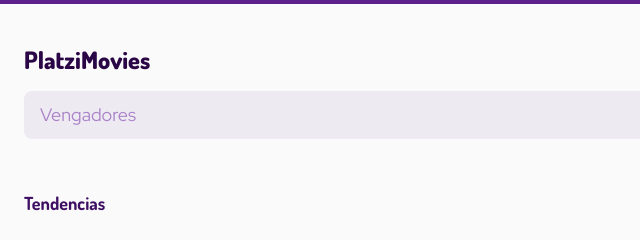
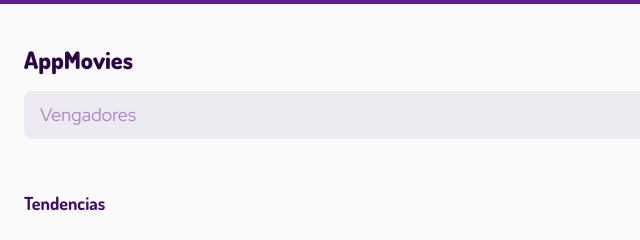
Before and after one commit to S3bastianUriel/Movies-app-, a website: page index.html in a window 1280 px wide. Shown: the top 240 px of the page, 0-640 px from the left. Drawn offline with nearby package versions, Linux system fonts and the light colour scheme; no server answers.

Commit message:
Se modifico el titulo de la app en el archivo index.html (de nuevo)

```diff
--- a/index.html
+++ b/index.html
@@ -14,7 +14,7 @@
   <body>
     <header id="header" class="header-container ">
       <span class="header-arrow inactive">&lt;</span>
-      <h1 class="header-title ">PlatziMovies</h1>
+      <h1 class="header-title ">AppMovies</h1>
       <h1 class="header-title header-title--categoryView inactive">Acción</h1>
 
       <form id="searchForm" class="header-searchForm">
```
